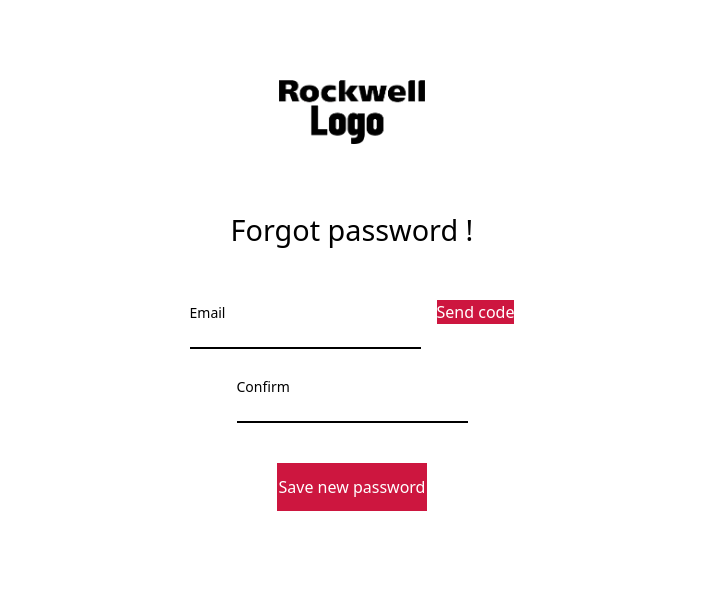
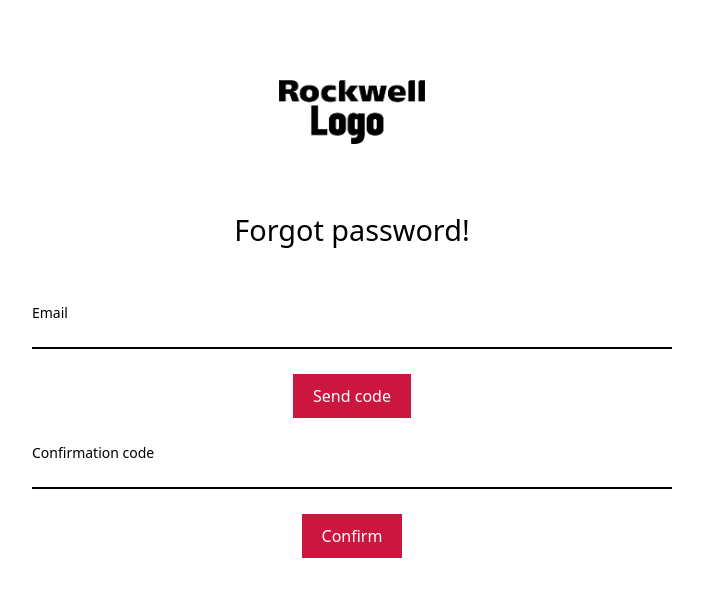
Before and after one commit to Daniel-gmol/pagina-web, a Next.js app: page /forgot_password in a window 1280 px wide. Shown: the top 596 px of the page, without its empty margins (288-991 px from the left). Built offline with nearby package versions, Linux system fonts and the light colour scheme.

Commit message:
Actualizacion de pagina forgot password

```diff
--- a/src/pages/forgot_password/index.tsx
+++ b/src/pages/forgot_password/index.tsx
@@ -1,57 +1,99 @@
-import React, { useEffect } from 'react'
-import Button from '@/components/Button'
-import Input from '@/components/Input'
+import React, { useState, useEffect } from 'react';
+import Button from '@/components/Button';
+import Input from '@/components/Input';
 
 function index() {
+  const [username, setUsername] = useState('');
+  const [confirmationCode, setConfirmationCode] = useState('');
+  const [buttonText, setButtonText] = useState('Send code');
+  const [timer, setTimer] = useState(0);
+
   useEffect(() => {
-    document.title  = 'Forgot Password'
-  }, [])
+    document.title = 'Forgot Password';
+  }, []);
+
+  useEffect(() => {
+    let interval: NodeJS.Timeout;
+    if (timer > 0) {
+      interval = setInterval(() => {
+        setTimer((prev) => prev - 1);
+      }, 1000);
+    } else if (timer === 0 && buttonText === 'Resend code') {
+      setButtonText('Send code');
+    }
+    return () => clearInterval(interval);
+  }, [timer, buttonText]);
+
+  const handleClick = () => {
+    if (buttonText === 'Send code') {
+      // Lógica para enviar el código
+      setButtonText('Resend code');
+      setTimer(30);
+    }
+  };
 
   return (
     <div className='container-log-in'>
-          <img className='img-log-in'
+
+      <div>
+        <a href='/'>
+          <img
+            className='img-log-in'
             alt='logo'
             src='/RA-LOGO-PLACEHOLDER.png'
           />
+        </a>
+      </div>
 
       <h1 style={{ marginBottom: '1.5rem' }}>
-            Forgot password !
+        Forgot password!
       </h1>
 
 
-          <div style={{ display: 'flex', alignItems: 'center' }}>
-            <Input
-              className='content-center mt-7'
+      <Input className='mt-7'
+        classInput='input-component'
         title='Email'
         type='text'
-              autocomplete='username'
+        autoComplete='username'
+        value={username}
         onChange={(e: React.ChangeEvent<HTMLInputElement>) => {
+          setUsername(e.target.value);
           console.log('Username:', e.target.value);
         }}
-              style={{ flexGrow: 1 }} // Esto hace que el campo de entrada ocupe todo el espacio disponible
       />
-            <Button style={{ marginLeft: '1rem' }}>Send code</Button>
+
+      <div style={{ padding: '25px' }}>
+        <Button
+          style={{ padding: '10px 20px' }}
+          onClick={handleClick}
+          disabled={timer > 0} // Deshabilita el botón mientras el temporizador está en marcha
+        >
+          {buttonText} {timer > 0 && `(${timer})`}
+        </Button>
       </div>
 
 
-            <Input className='content-center mt-7'
-                    title='Confirm '
+      <Input
+        classInput='input-component'
+        title='Confirmation code'
         type='password'
-                    autocomplete='current-password'
+        autoComplete='current-password'
+        value={confirmationCode}
         onChange={(e: React.ChangeEvent<HTMLInputElement>) => {
-                      console.log('Password:', e.target.value);
+          setConfirmationCode(e.target.value);
+          console.log('Confirmation Code:', e.target.value);
         }}
       />
 
-            <div style={{ padding: '40px' }}>
+      <div style={{ padding: '25px' }}>
         <a href='#'>
-                <Button className='border-2 min-w-32 min-h-12' > Save new password</Button>
+          <Button style = {{ padding: '10px 20px'}}>
+            Confirm
+          </Button>
         </a>
       </div>
     </div>
-  )
+  );
 }
 
-
-
-export default index
+export default index;
--- a/src/pages/index.tsx
+++ b/src/pages/index.tsx
@@ -85,7 +85,7 @@ function login() {
                 }}
         />
 
-        <a href='./forgot'
+        <a href='./forgot_password'
           className='text-primary hover:underline mt-3'>
           Forgot your password?
         </a>
--- a/src/styles/globals.css
+++ b/src/styles/globals.css
@@ -58,6 +58,10 @@ input{
   width: 40rem;
 }
 
+
+
+
+
 .button-log-in {
   display: flex;
   flex-direction: column;
@@ -78,6 +82,7 @@ input{
   height: 100%;
   width: 100%;
 }
+
 
 
 ::-webkit-scrollbar {
```
Lines whose indentation alone changed are shown as unchanged.
